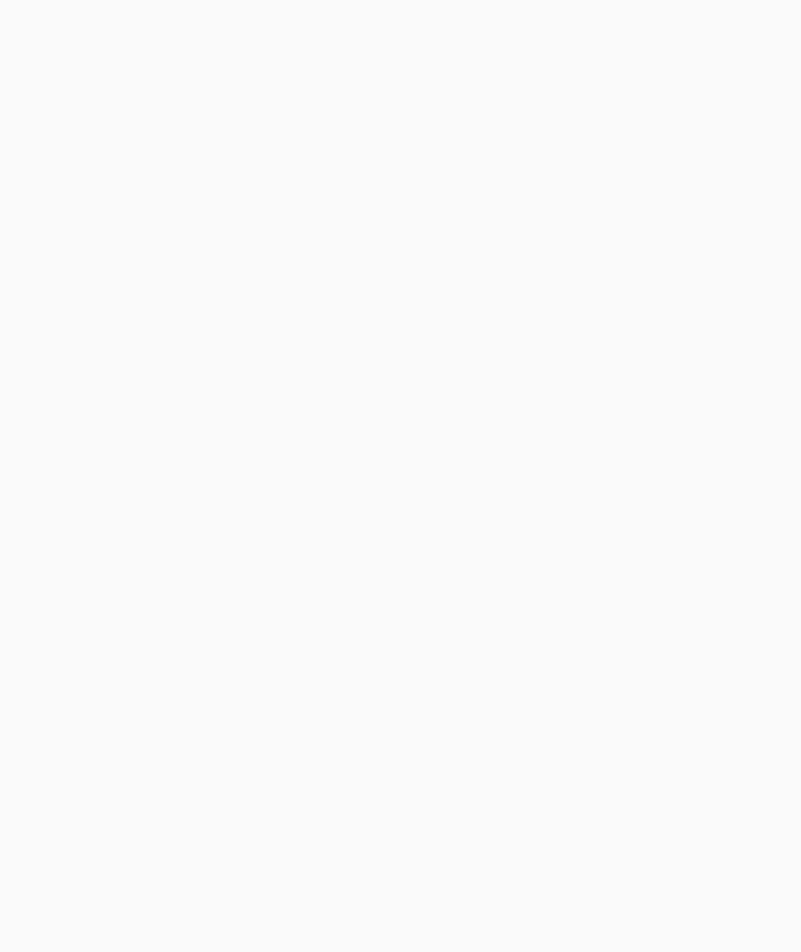
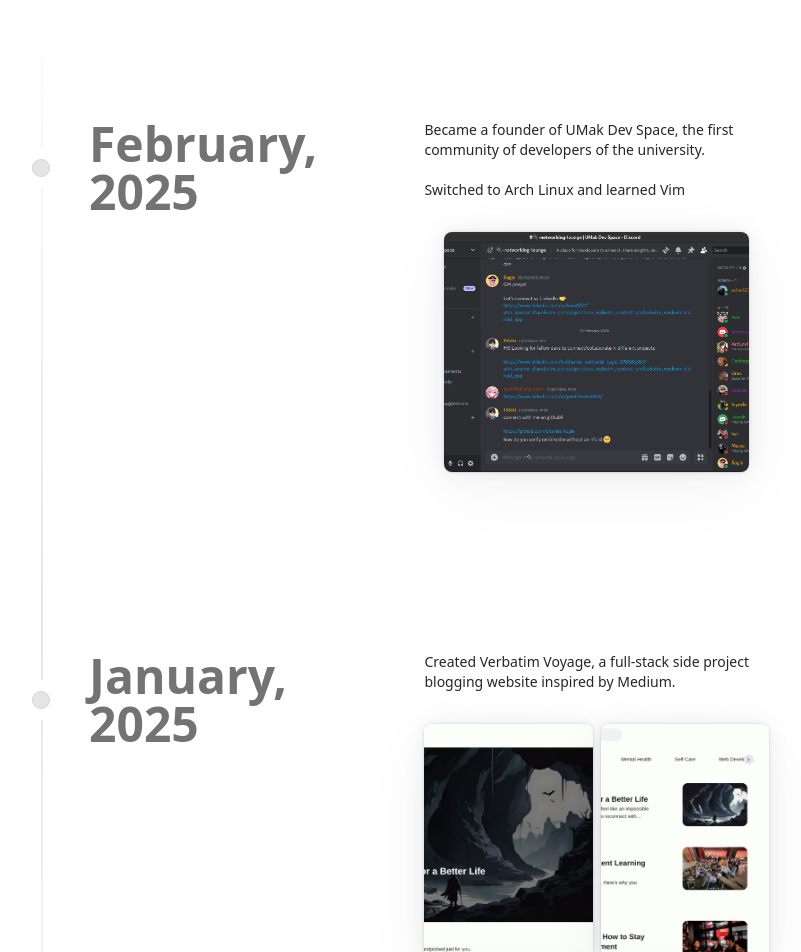
Before and after one commit to MeinardEdrei/Portfolio-Website, a Next.js app: page /Portfolio in a window 1280 px wide. Shown: the part 580-1532 px from the top of the page, without its empty margins (243-1044 px from the left). Before the commit the page ends 800 px from the top, so only its background shows below. Built offline with nearby package versions, Linux system fonts and the light colour scheme.

Commit message:
➕ Added contents in protfolio

```diff
--- a/app/Portfolio/page.js
+++ b/app/Portfolio/page.js
@@ -1,11 +1,54 @@
 'use client'
 
+import { Timeline } from "@/components/ui/timeline";
+import Link from "next/link";
+
 const page = () => {
+  const data = [
+    {
+      title: 'February, 2025',
+      content: {
+        caption: [
+          "Became a founder of UMak Dev Space, the first community of developers of the university.",
+          "Switched to Arch Linux and learned Vim"
+        ],
+        image: [
+          '/Dev_Space.png',
+        ]
+      },
+    },
+    {
+      title: 'January, 2025',
+      content: {
+        caption: [
+          "Created Verbatim Voyage, a full-stack side project blogging website inspired by Medium."
+        ],
+        image: [
+          '/Verbatim_Voyage_01.png',
+          '/Verbatim_Voyage_02.png',
+          '/Verbatim_Voyage_03.png',
+          '/Verbatim_Voyage_04.png',
+        ]
+      }
+    },
+  ];
+
   return (
     <div>
-
-    </div>
-  )
+      <section className="flex justify-center items-center">
+        <div className="bg-[var(--secondary-background)] md:w-[70%] w-[90%] h-full rounded-md">
+          <div className="flex justify-center items-center bg-[--primary] p-2 text-sm text-[var(--text-inverted)]">portfolio~</div>
+          <div className="flex flex-col p-5">
+            <div className="flex flex-col">
+              <Timeline
+                data={data}
+              />
+            </div>
+          </div>
+        </div>
+      </section>
+    </div >
+  );
 }
 
 export default page;
```
